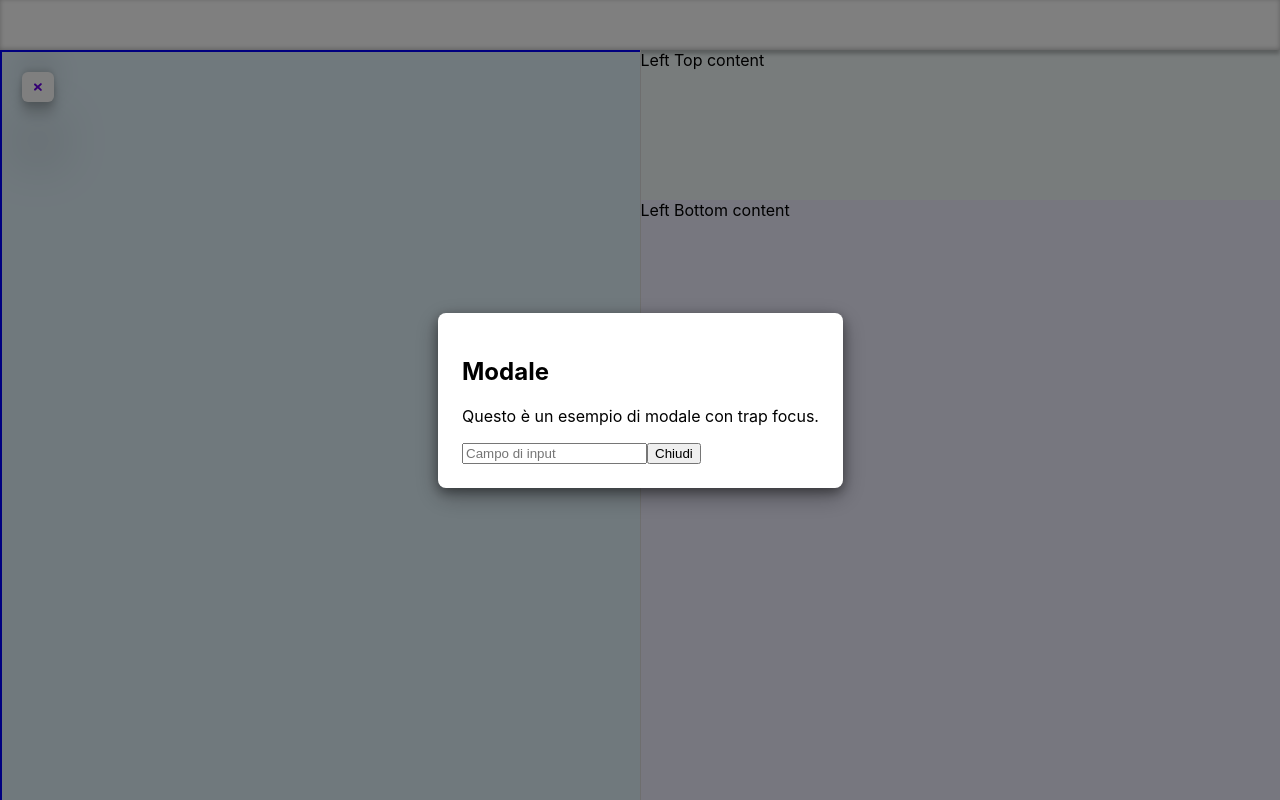
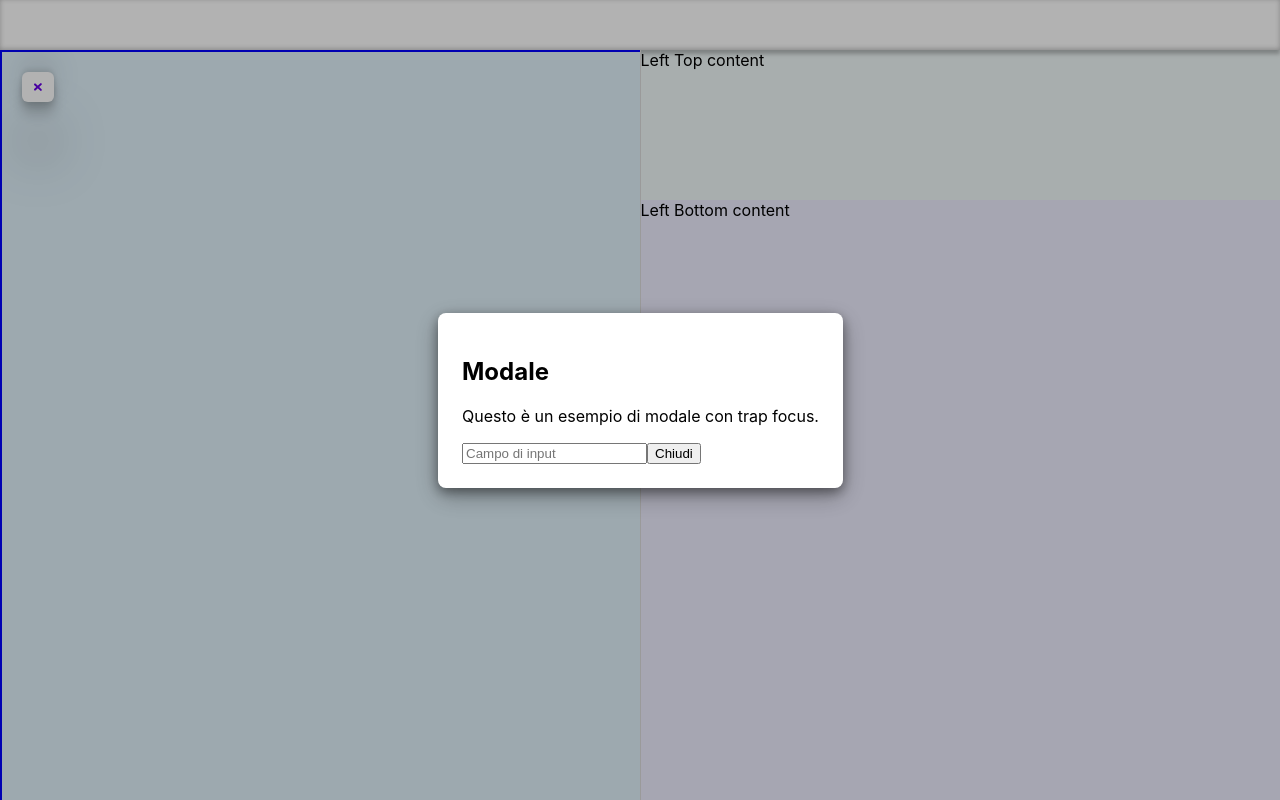
Before and after one commit to Tommaso-Zazzaretti/useReact, a React (Create React App) app: page / in a window 1280 px wide. Both pictures are taken after a click on the button 38 px from the left and 87 px from the top of the page. Built offline with nearby package versions, Linux system fonts and the light colour scheme.

Commit message:
completed modal props

```diff
--- a/src/App.tsx
+++ b/src/App.tsx
@@ -16,7 +16,7 @@ const App:React.FC<{}> = () => {
 
   return (<Fragment>
     <Navbar/>
-    <Modal open={open} msec={300} onClose={(reason)=>{setOpen(false);}}>
+    <Modal open={open} msec={300} back={'rgba(0, 0, 0, 0.3)'} onClose={(reason)=>{setOpen(false);}}>
       <h2>Modale</h2>
       <p>Questo è un esempio di modale con trap focus.</p>
       <input type="text" placeholder="Campo di input" />
--- a/src/components/Modal/Modal.tsx
+++ b/src/components/Modal/Modal.tsx
@@ -5,13 +5,14 @@ import React from "react";
 export type IModalProps = Omit<React.HTMLAttributes<HTMLDivElement|null>,'children'> & {
     children: Array<React.ReactElement<unknown,string|React.JSXElementConstructor<unknown>>>
     open: boolean;
-    msec?: number;
+    msec?: number; // Transition duration
+    back?: string; // Overlay color override
     onClose: (reason:'escape'|'overlayClick') => void;
 }
 
 export const Modal:React.ForwardRefExoticComponent<IModalProps & React.RefAttributes<HTMLDivElement|null>> = React.forwardRef<HTMLDivElement|null,IModalProps>((props:IModalProps,ref:React.ForwardedRef<HTMLDivElement|null>) => {
 
-    const { open, msec, onClose, children, ...modalProps } = props;
+    const { open, msec, back, onClose, children, ...modalProps } = props;
 
     // Active state to handle transient states during css transitions
     const [active, setActive] = React.useState<boolean>(open);
@@ -193,7 +194,7 @@ export const Modal:React.ForwardRefExoticComponent<IModalProps & React.RefAttrib
     return (
         <React.Fragment>
             <div ref={sentinel1} tabIndex={active ? 0 : -1} className={css.tabFocusSentinel} />
-                <div ref={overlay} className={`${css.modalOverlay} ${open ? css.ovlShow : css.ovlHide}`} style={transitionStyles} role="dialog" aria-modal="true" tabIndex={-1} onClick={onOverlayClickEventHandler}>
+                <div ref={overlay} className={`${css.modalOverlay} ${open ? css.ovlShow : css.ovlHide}`} style={{...transitionStyles,background:back}} role="dialog" aria-modal="true" tabIndex={-1} onClick={onOverlayClickEventHandler}>
                     <div ref={content} {...modalProps} className={`${modalProps?.className ?? ''} ${css.modalContent} ${open ? css.cntShow : css.cntHide}`} style={{...modalProps.style, ...transitionStyles}} tabIndex={-1}>
                         {props.children}
                     </div>
```
